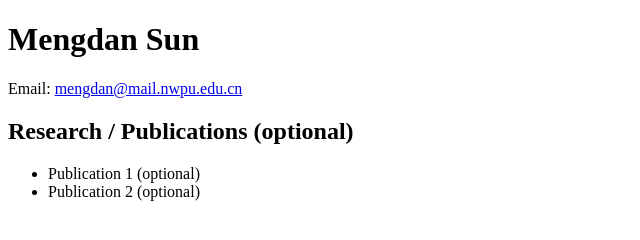
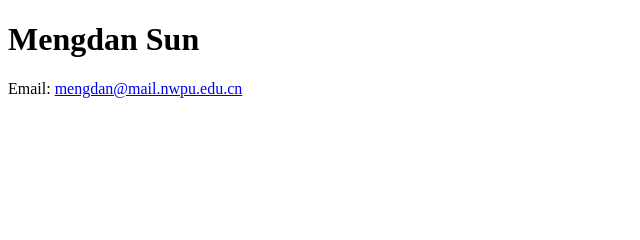
Before and after one commit to mengdansun32-glitch/mengdansun.github.io, a plain HTML site: page index.html in a window 1280 px wide. Shown: the whole page, without its empty margins (0-640 px from the left). Drawn offline with Linux system fonts and the light colour scheme.

Commit message:
index.html

```diff
--- a/index.html
+++ b/index.html
@@ -7,10 +7,5 @@
 <body>
     <h1>Mengdan Sun</h1>
     <p>Email: <a href="mailto:mengdan@mail.nwpu.edu.cn">mengdan@mail.nwpu.edu.cn</a></p>
-    <h2>Research / Publications (optional)</h2>
-    <ul>
-        <li>Publication 1 (optional)</li>
-        <li>Publication 2 (optional)</li>
-    </ul>
 </body>
 </html>
```
